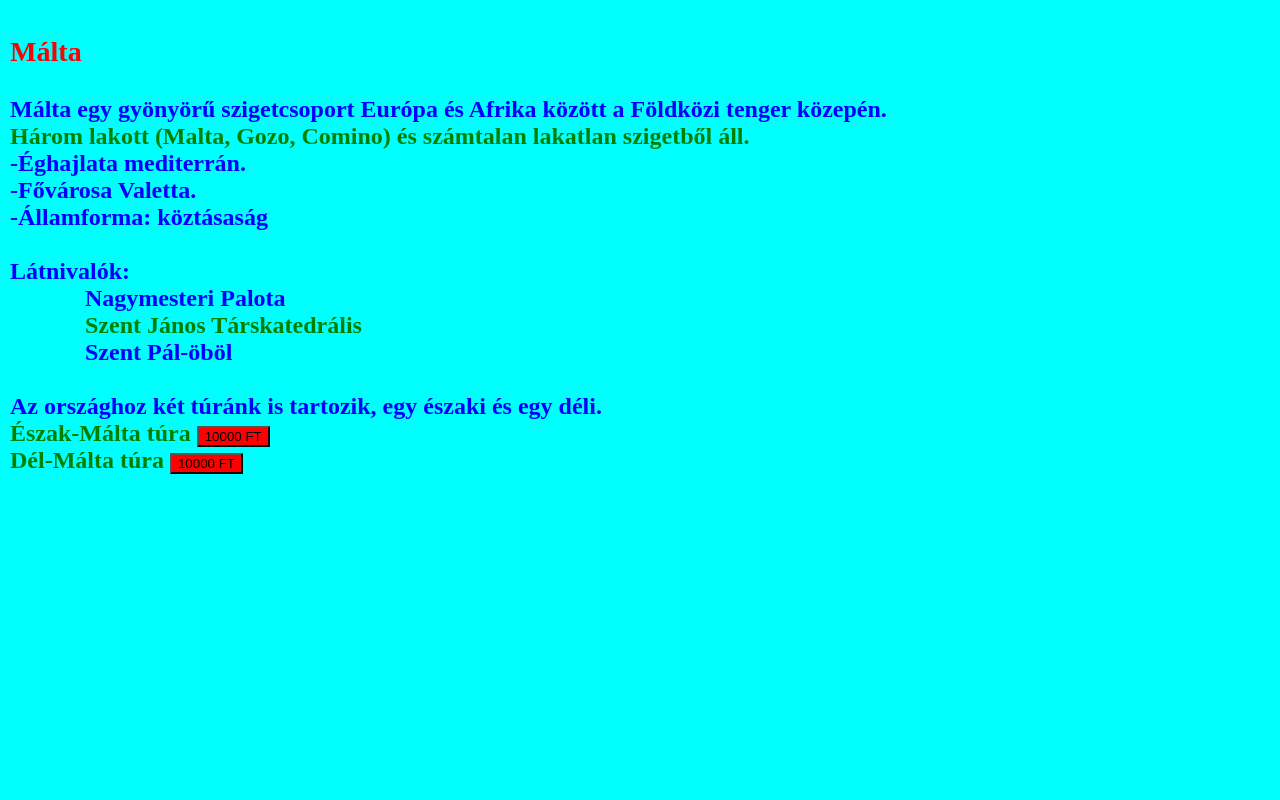
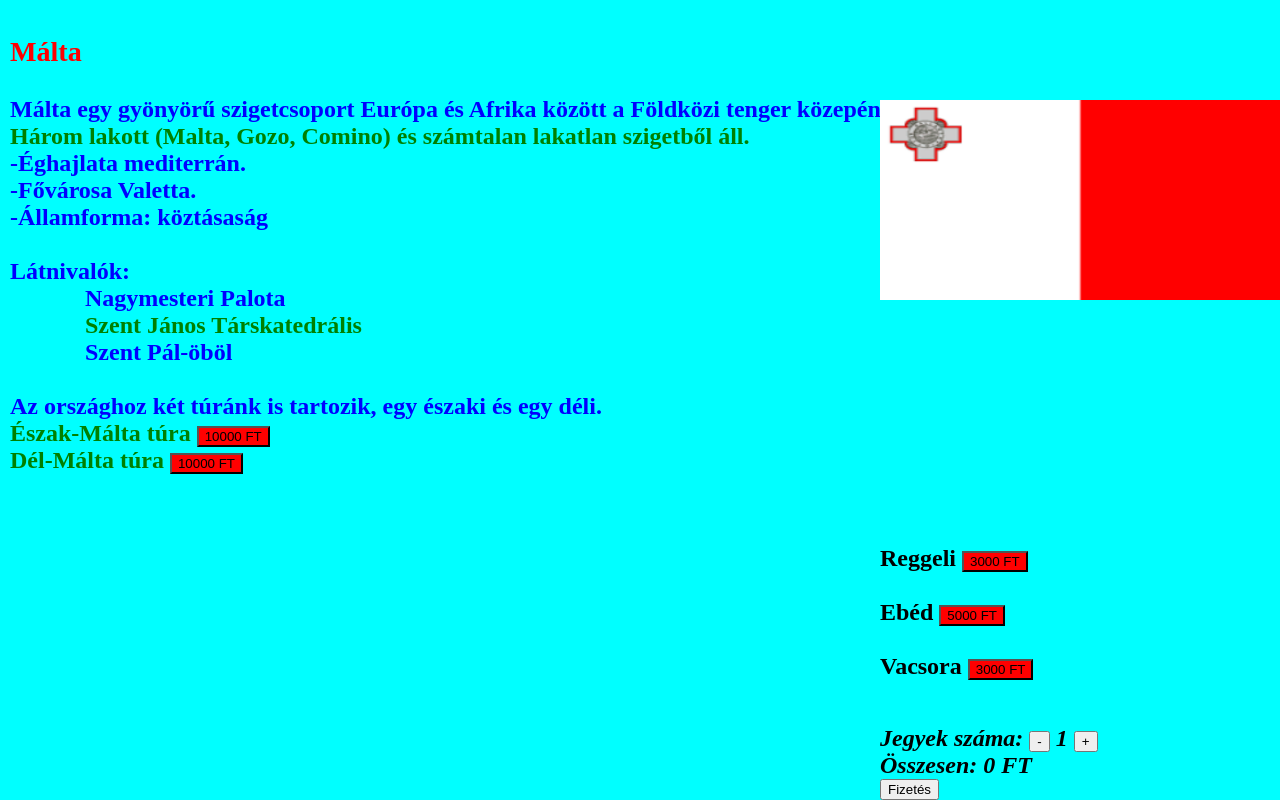
Before and after one commit to mrmelon54/qkrisi.github.io, a plain HTML site: page index.html in a window 1280 px wide. Drawn offline with Linux system fonts and the light colour scheme.

Commit message:
Right hand side now shows on smaller screen sizes

```diff
--- a/index.css
+++ b/index.css
@@ -76,7 +76,7 @@ h3
 {
     position: fixed;
     bottom: 0;
-    left: 1500;
+    left: calc(100vw - 400px);
     text-align: left;
     font-style: italic;
     color: black;
@@ -86,7 +86,7 @@ h3
 {
     position: fixed;
     bottom: 120;
-    left: 1500;
+    left: calc(100vw - 400px);
     text-align: left;
     color: black;
 }
@@ -95,7 +95,7 @@ h3
 {
     position: fixed;
     bottom: 500;
-    left: 1500;
+    left: calc(100vw - 400px);
     height: 200;
     width: 400;
 }
```
Lines whose indentation alone changed are shown as unchanged.
